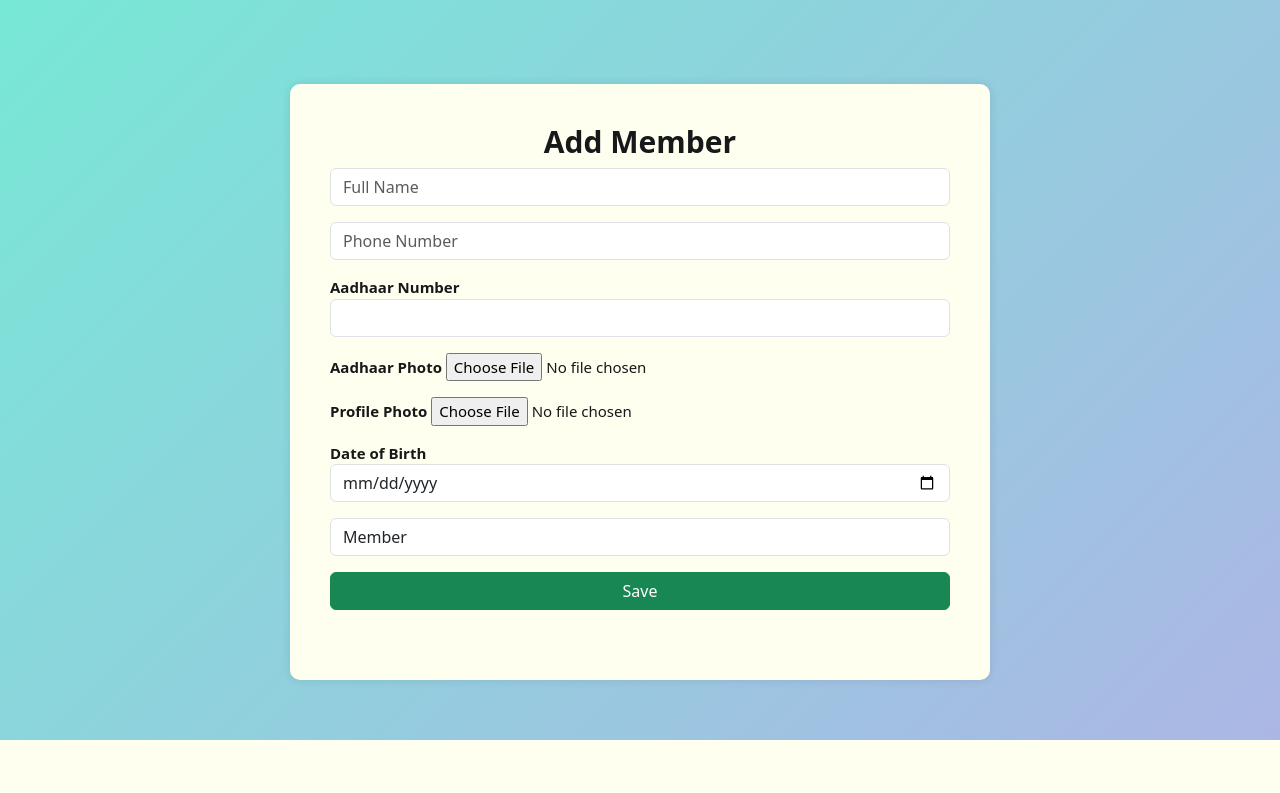
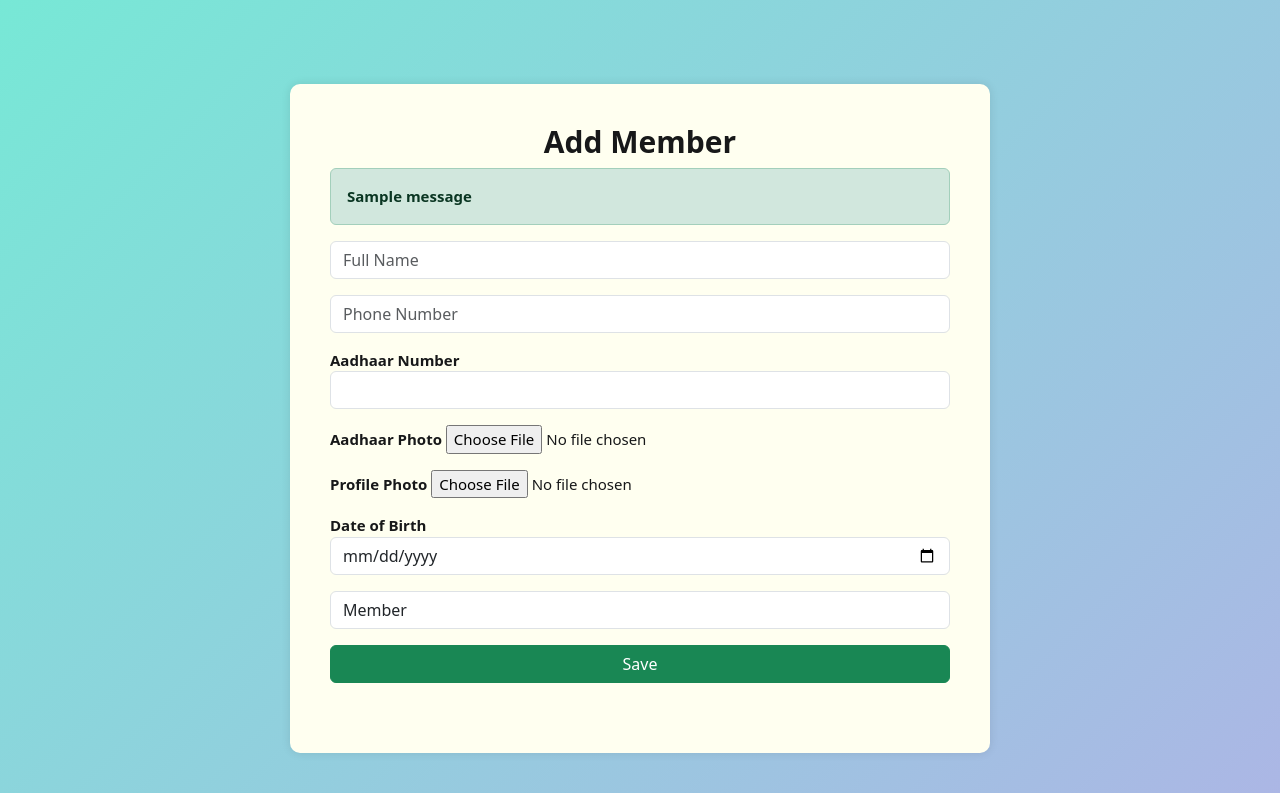
Before and after one commit to Sairendri02/sahayika-mcaproject, a Django app: template main/templates/add_member.html in a window 1280 px wide. Shown: the part 131-924 px from the top of the page. Before the commit the page ends 871 px from the top, so only its background shows below. Run offline with Django 5.2, Linux system fonts and the light colour scheme; the template is opened without the code that fills it, so the values that code supplies are empty; tables that the repository leaves empty hold one stand-in row (values such as "Sample post"); one stand-in notice (Sample message) is shown.

Commit message:
updation

```diff
--- a/main/templates/add_member.html
+++ b/main/templates/add_member.html
@@ -122,9 +122,13 @@
 
 <h3 class="title">{% trans "Add Member" %}</h3>
 
-{% if error %}<div class="alert alert-danger">{{ error }}</div>{% endif %}
-{% if success %}<div class="alert alert-success">{{ success }}</div>{% endif %}
-
+{% if messages %}
+    {% for message in messages %}
+        <div class="alert {% if message.tags == 'error' %}alert-danger{% else %}alert-success{% endif %}">
+            {{ message }}
+        </div>
+    {% endfor %}
+{% endif %}
 <form method="POST" enctype="multipart/form-data">
 {% csrf_token %}
 <input type="text" name="fullname" placeholder="Full Name" class="form-control mb-3">
```
